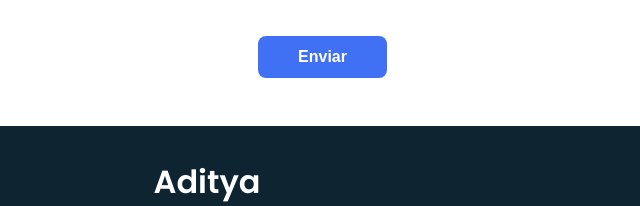
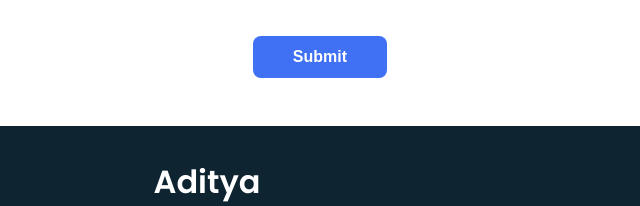
Before and after one commit to theadityashinde/theadityashinde.github.com, a plain HTML site: page index.html in a window 1280 px wide. Shown: the part 3436-3642 px from the top of the page, 433-1073 px from the left. Drawn offline with nearby package versions, Linux system fonts and the light colour scheme.

Commit message:
Update index.html

```diff
--- a/index.html
+++ b/index.html
@@ -170,7 +170,7 @@
                         <input type="text" placeholder="Name" class="contact__input">
                         <input type="mail" placeholder="Email" class="contact__input">
                         <textarea name="" id="shindeaditya684@gmail.com" cols="0" rows="10" class="contact__input"></textarea>
-                        <input type="button" value="Enviar" class="contact__button button">
+                        <input type="button" value="Submit" class="contact__button button">
                     </form>
                 </div>
             </section>
```
